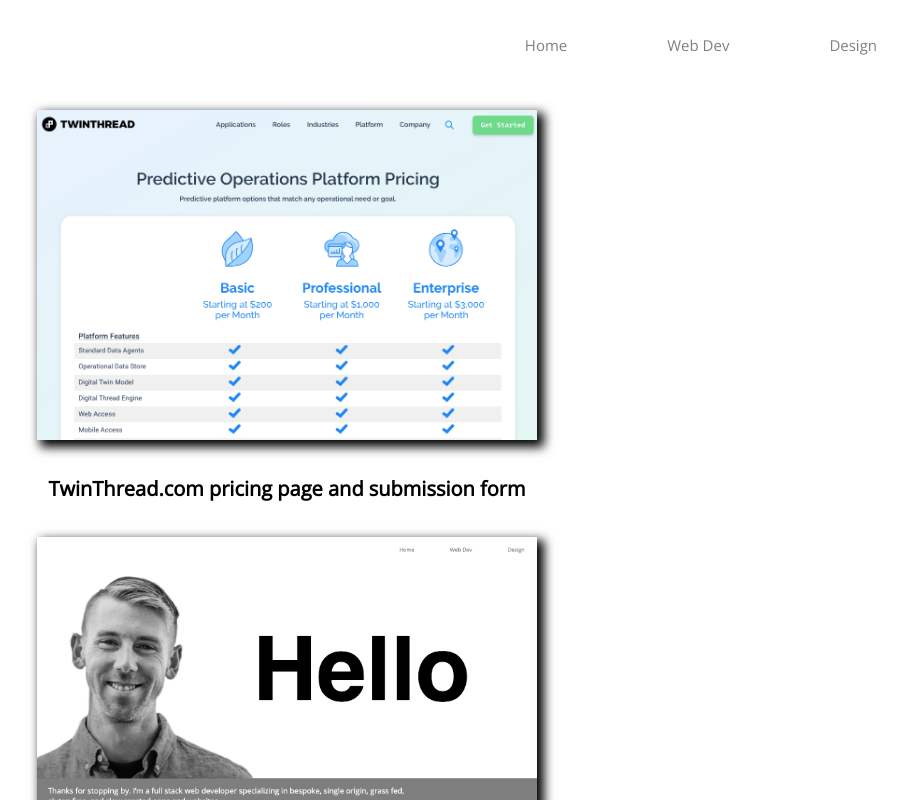
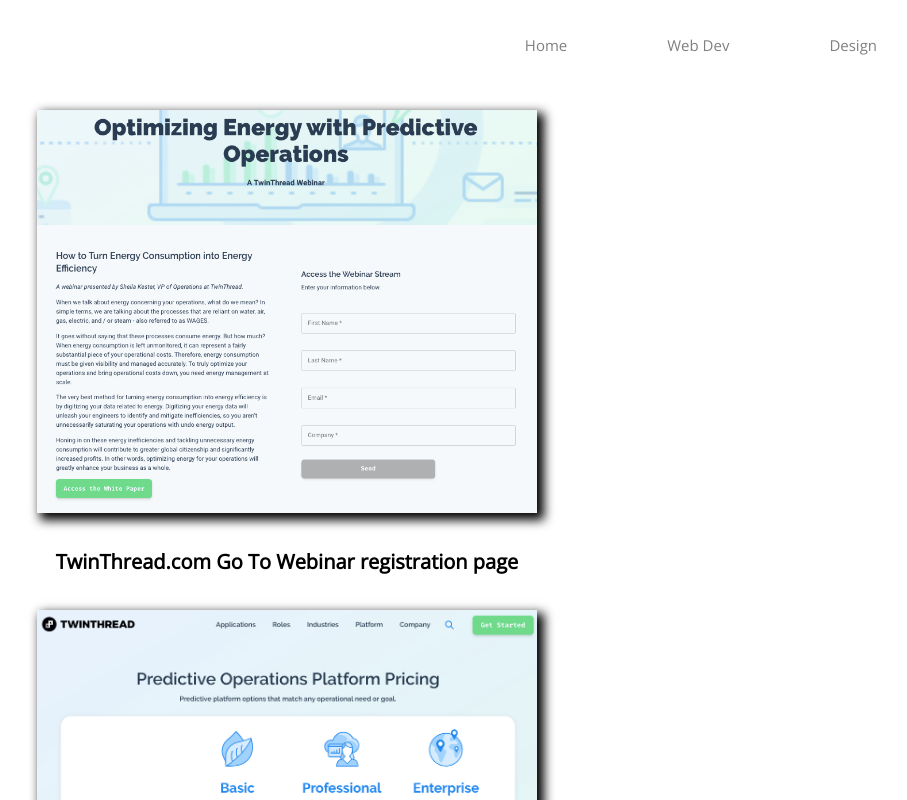
Before and after one commit to leepeters0023/portfolio2.0, a React (Create React App) app in the folder client/: page /WebDev in a window 1280 px wide. Shown: the top 800 px of the page, without its empty margins (353-1260 px from the left). Built offline with nearby package versions, Linux system fonts and the light colour scheme.

Commit message:
adds webinar video

```diff
--- a/client/src/WebDev.js
+++ b/client/src/WebDev.js
@@ -27,6 +27,17 @@
     return (
       <div id="web-dev-container">
         <div id="web-dev">
+        <img
+            id="b6bbc0cbd2bc4b6a8b50f336a309a031"
+            alt="twinthread-webinar-thumb"
+            className="webdev-thumb"
+            onClick={this.openModal}
+            src="Images/webinar.png"
+          ></img>
+          <div className="item-description">
+            <h4>TwinThread.com Go To Webinar registration page</h4>
+          </div>
+
           <img
             id="baf453d4db5947d5b653480175c4c934"
             alt="twinthread-pricing-thumb"
```
